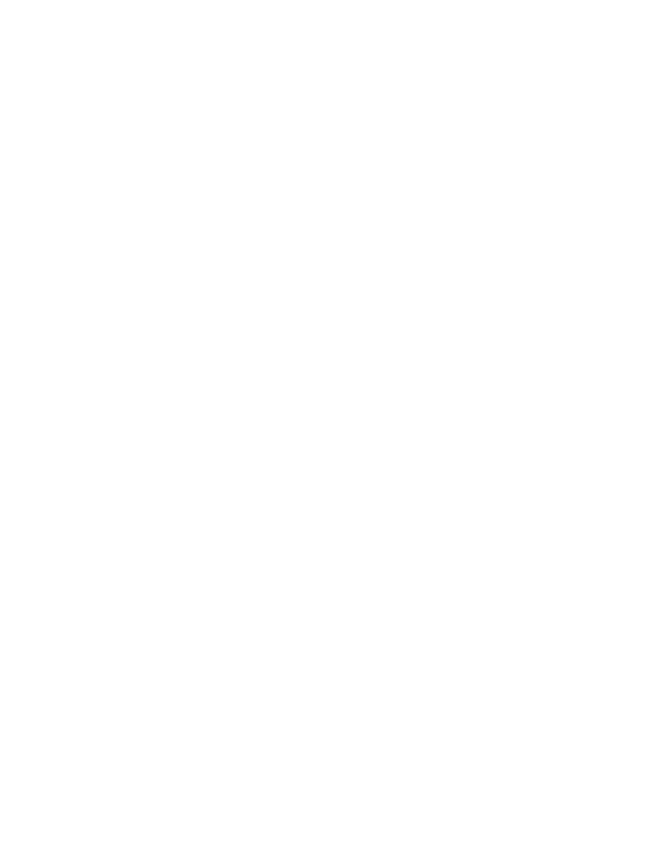
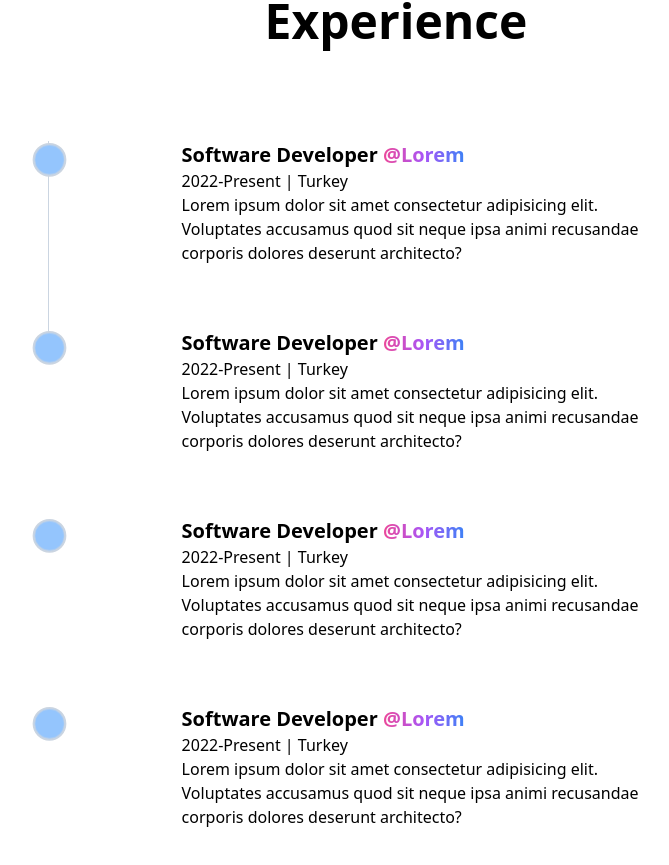
Before and after one commit to ozgeozkaraa01/next-website, a Next.js app: page /about in a window 1280 px wide. Shown: the part 2080-2945 px from the top of the page, without its empty margins (244-913 px from the left). Before the commit the page ends 1949 px from the top, so only its background shows below. Built offline with nearby package versions, Linux system fonts and the light colour scheme.

Commit message:
feat: creating experience component

```diff
--- /dev/null
+++ b/components/Experience.jsx
@@ -0,0 +1,93 @@
+import Link from "next/link";
+import React, { useRef } from "react";
+import { motion, useScroll } from "framer-motion";
+import Lilcon from "./Lilcon";
+
+const Details = ({ position, company, companyLink, time, address, work }) => {
+  const ref = useRef(null);
+  return (
+    <li
+      ref={ref}
+      className="my-8 first:mt-0 last:mb-0 w-[60%] mx-auto flex flex-col items-center justify-between"
+    >
+      <Lilcon reference={ref} />
+      <motion.div
+        initial={{ y: 50 }}
+        whileInView={{ y: 0 }}
+        transition={{ duration: 0.5, type: "spring" }}
+      >
+        <h3 className="capitalize font-semibold text-xl">
+          {position}&nbsp;
+          <Link
+            href={companyLink}
+            target="_blank"
+            className="bg-gradient-to-r from-pink-500 via-purple-500 to-blue-500 text-transparent bg-clip-text"
+          >
+            @{company}
+          </Link>
+        </h3>
+        <span className="capitalize font-medium">
+          {time} | {address}
+        </span>
+        <p className="font-medium w-full">{work}</p>
+      </motion.div>
+    </li>
+  );
+};
+
+const Experience = () => {
+  const ref = useRef(null);
+  const { scrollYProgress } = useScroll({
+    target: ref,
+    offset: ["start end", "center start"],
+  });
+  return (
+    <div className="my-64">
+      <h2 className="font-semibold text-5xl mb-24 w-full text-center">
+        Experience
+      </h2>
+      <div ref={ref} className="w-[75%] mx-auto relative">
+        <motion.div
+          style={{ scaleY: scrollYProgress }}
+          className="absolute left-9 top-0 w-[1px] h-full bg-slate-300 origin-top"
+        />
+        <ul className="w-full flex flex-col items-start justify-between ml-4">
+          <Details
+            position="Software Developer"
+            company="lorem"
+            companyLink="www.company.com"
+            time="2022-Present"
+            address="Turkey"
+            work="Lorem ipsum dolor sit amet consectetur adipisicing elit. Voluptates accusamus quod sit neque ipsa animi recusandae corporis dolores deserunt architecto?"
+          />
+          <Details
+            position="Software Developer"
+            company="lorem"
+            companyLink="www.company.com"
+            time="2022-Present"
+            address="Turkey"
+            work="Lorem ipsum dolor sit amet consectetur adipisicing elit. Voluptates accusamus quod sit neque ipsa animi recusandae corporis dolores deserunt architecto?"
+          />
+          <Details
+            position="Software Developer"
+            company="lorem"
+            companyLink="www.company.com"
+            time="2022-Present"
+            address="Turkey"
+            work="Lorem ipsum dolor sit amet consectetur adipisicing elit. Voluptates accusamus quod sit neque ipsa animi recusandae corporis dolores deserunt architecto?"
+          />
+          <Details
+            position="Software Developer"
+            company="lorem"
+            companyLink="www.company.com"
+            time="2022-Present"
+            address="Turkey"
+            work="Lorem ipsum dolor sit amet consectetur adipisicing elit. Voluptates accusamus quod sit neque ipsa animi recusandae corporis dolores deserunt architecto?"
+          />
+        </ul>
+      </div>
+    </div>
+  );
+};
+
+export default Experience;
--- /dev/null
+++ b/components/Lilcon.jsx
@@ -0,0 +1,34 @@
+import React from "react";
+import { motion, useScroll } from "framer-motion";
+
+const Lilcon = ({ reference }) => {
+  const { scrollYProgress } = useScroll({
+    target: reference,
+    offset: ["center end", "center center"],
+  });
+
+  return (
+    <figure className="absolute left-0 stroke-slate-300">
+      <svg className="-rotate-90" width="75" height="75" viewBox="0 0 100 100">
+        <circle cx="75" cy="50" r="20" className="stroke-1 fill-none" />
+        <motion.circle
+          cx="75"
+          cy="50"
+          r="20"
+          className="stroke-[5px] fill-light"
+          style={{
+            pathLength: scrollYProgress,
+          }}
+        />
+        <circle
+          cx="75"
+          cy="50"
+          r="20"
+          className="animate-pulse stroke-1 fill-blue-300"
+        />
+      </svg>
+    </figure>
+  );
+};
+
+export default Lilcon;
--- a/components/Skills.jsx
+++ b/components/Skills.jsx
@@ -9,6 +9,7 @@
       initial={{ x: 0, y: 0 }}
       whileInView={{ x: x, y: y }}
       transition={{ duration: 1.5 }}
+      viewport={{ once: true }}
     >
       {name}
     </motion.div>
--- a/pages/about.jsx
+++ b/pages/about.jsx
@@ -4,6 +4,7 @@
 import Head from "next/head";
 import { spring, useInView, useMotionValue, useSpring } from "framer-motion";
 import Skills from "../components/Skills";
+import Experience from "../components/Experience";
 
 const AnimatedNumbers = ({ value }) => {
   const ref = useRef(null);
@@ -102,6 +103,7 @@
             </div>
           </div>
           <Skills />
+          <Experience />
         </Layout>
       </main>
     </>
```
